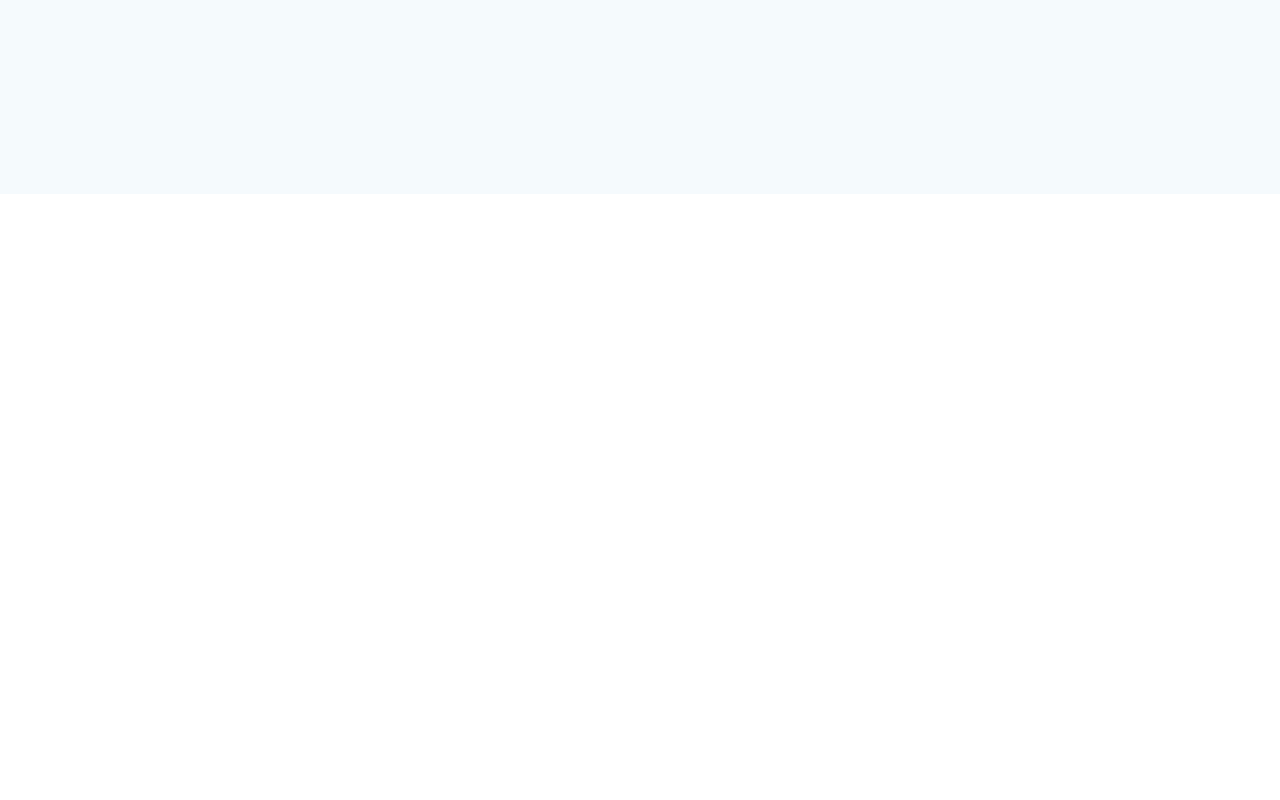
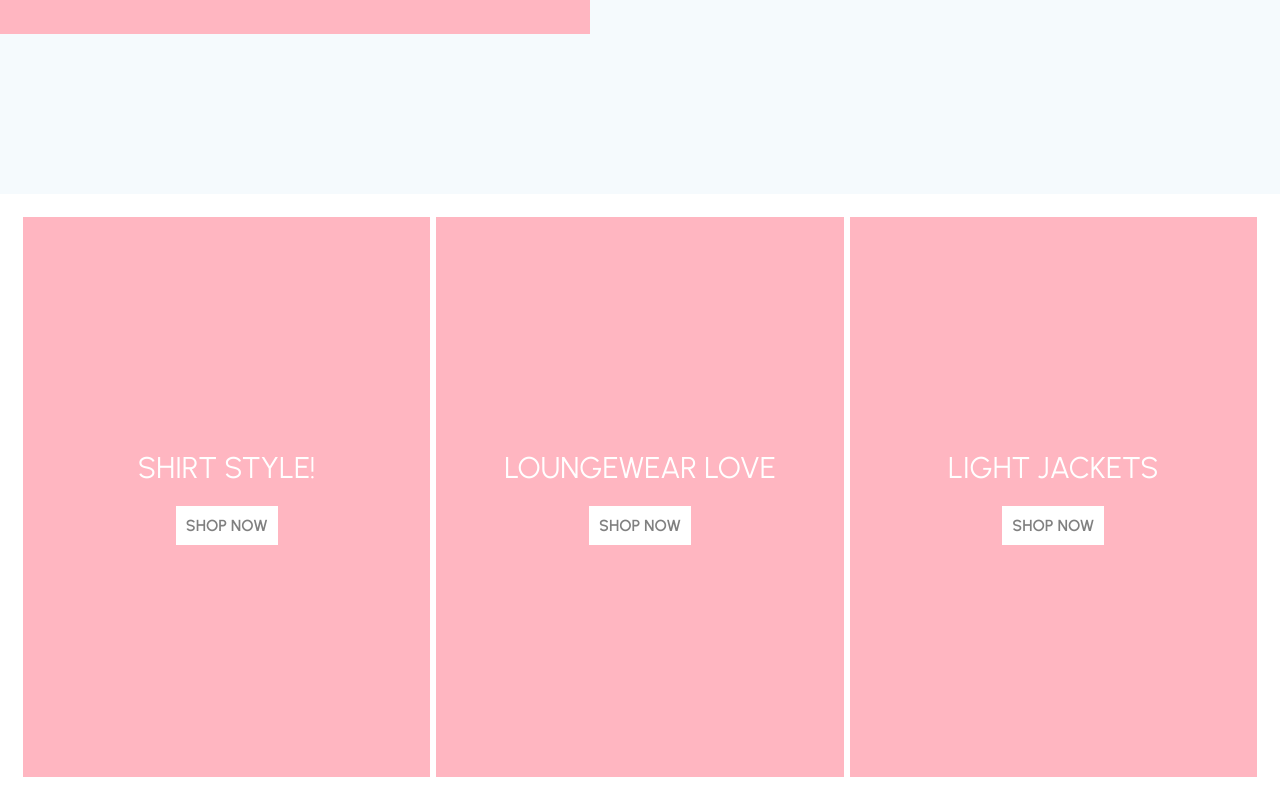
Before and after one commit to DanaMurali/ECOMMERCE, a React (Create React App) app: page / in a window 1280 px wide. Shown: the part 696-1496 px from the top of the page. Before the commit the page ends 890 px from the top, so only its background shows below. Built offline with nearby package versions, Linux system fonts and the light colour scheme.

Commit message:
categories menu advert

```diff
--- /dev/null
+++ b/src/components/Categories.jsx
@@ -0,0 +1,22 @@
+import React from 'react';
+import styled from 'styled-components';
+import {categories} from '../data';
+import CategoryItem from './CategoryItem';
+
+const Container = styled.div`
+    display: flex;
+    padding: 20px;
+    justify-content: center;
+`;
+
+const Categories = () => {
+  return(
+      <Container>
+          {categories.map(item=>(
+              <CategoryItem item={item} />
+          ))}
+      </Container>
+  )
+};
+
+export default Categories;
--- /dev/null
+++ b/src/components/CategoryItem.jsx
@@ -0,0 +1,57 @@
+import React from 'react';
+import styled from 'styled-components';
+
+const Container = styled.div`
+    flex: 1;
+    margin: 3px;
+    height: 70vh;
+    position: relative;
+`;
+
+const Image = styled.div`
+    width: 100%;
+    height: 100%;
+    object-fit: cover;
+`;
+
+const Info = styled.div`
+    position: absolute;
+    top: 0;
+    left: 0;
+    width: 100%;
+    height: 100%;
+    display: flex;
+    flex-direction: column;
+    align-items: center;
+    justify-content: center;
+    background-color: lightpink;
+`;
+
+const Title = styled.div`
+    color: white;
+    margin-bottom: 20px;
+    font-size: 30px;
+`;
+
+const Button = styled.div`
+    border: none;
+    padding: 10px;
+    background-color: white;
+    color: gray;
+    cursor: pointer;
+    font-weight: 600;
+`;
+
+const CategoryItem = ({item}) => {
+  return(
+      <Container>
+          <Image/>
+          <Info>
+              <Title>{item.title}</Title>
+              <Button>SHOP NOW</Button>
+          </Info>
+      </Container>
+  )
+};
+
+export default CategoryItem;
--- a/src/components/Slider.jsx
+++ b/src/components/Slider.jsx
@@ -53,6 +53,7 @@ const ImgContainer = styled.div`
 
 const Image = styled.div`
   height: 80%;
+  background-color: lightpink;
 `;
 
 const InfoContainer = styled.div`
--- a/src/pages/Home.jsx
+++ b/src/pages/Home.jsx
@@ -2,6 +2,7 @@ import React from 'react';
 import Navbar from '../components/Navbar';
 import Announcement from '../components/Announcement';
 import Slider from '../components/Slider';
+import Categories from '../components/Categories';
 
 const Home = () => {
   return (
@@ -9,6 +10,7 @@ const Home = () => {
         <Announcement/>
         <Navbar/>
         <Slider/>
+        <Categories />
     </div>
   )
 };
```
